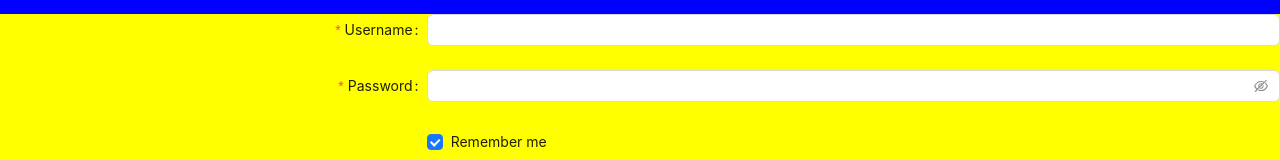
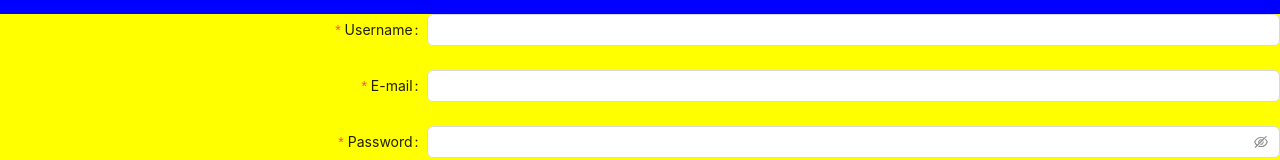
Before and after one commit to gmluqa/movie-frontend, a React (Vite) app: page /login in a window 1280 px wide. Shown: the part 146-306 px from the top of the page. Built offline with nearby package versions, Linux system fonts and the light colour scheme.

Commit message:
feat:redux-axios-login

```diff
--- a/package.json
+++ b/package.json
@@ -9,10 +9,13 @@
     "preview": "vite preview"
   },
   "dependencies": {
+    "@reduxjs/toolkit": "^1.9.0",
     "antd": "^5.0.0",
+    "axios": "^1.1.3",
     "react": "^18.2.0",
     "react-dom": "^18.2.0",
-    "react-router-dom": "^6.4.3"
+    "react-router-dom": "^6.4.3",
+    "redux": "^4.2.0"
   },
   "devDependencies": {
     "@types/react": "^18.0.24",
--- a/src/components/Login/Login.jsx
+++ b/src/components/Login/Login.jsx
@@ -1,10 +1,24 @@
 import React from "react";
+// import React, {useState,useEffect} from "react";
+// import { useNavigate } from "react-router-dom";
+// import {useSelector, useDispatch} from "react-redux";
+// import {userData, login} from "../userSlice";
 import "./Login.css";
 
 import { Button, Checkbox, Form, Input } from "antd";
 import { Link } from "react-router-dom";
+import { formatCountdown } from "antd/es/statistic/utils";
 
 const Login = () => {
+
+  // const navigate = useNavigate();
+  // const dispatch = useDispatch();
+  // const userlogin = useSelector(userData);
+
+  // const submitForm = () => {
+
+  // }
+
   const onFinish = values => {
     console.log("Success:", values);
   };
@@ -39,9 +53,24 @@ const Login = () => {
             },
           ]}
         >
-          <Input />
+          <Input type ="text" />
         </Form.Item>
-
+        <Form.Item
+        name="email"
+        label="E-mail"
+        rules={[
+          {
+            type: 'email',
+            message: 'The input is not valid E-mail!',
+          },
+          {
+            required: true,
+            message: 'Please input your E-mail!',
+          },
+        ]}
+      >
+        <Input />
+      </Form.Item>
         <Form.Item
           label="Password"
           name="password"
--- a/src/components/Register/Register.jsx
+++ b/src/components/Register/Register.jsx
@@ -3,15 +3,10 @@ import "./Register.css";
 // import { Button, Checkbox, Form, Input } from "antd";
 import React, { useState } from 'react';
 import {
-  AutoComplete,
   Button,
-  Cascader,
   Checkbox,
-  Col,
   Form,
   Input,
-  InputNumber,
-  Row,
   Select,
 } from 'antd';
 const { Option } = Select;
```
Also changed, not shown: src/services/apiCalls.js (added, +12 -0 lines), src/components/userSlice.js (added), 1 other file (tests, documents, lock files or other folders).
